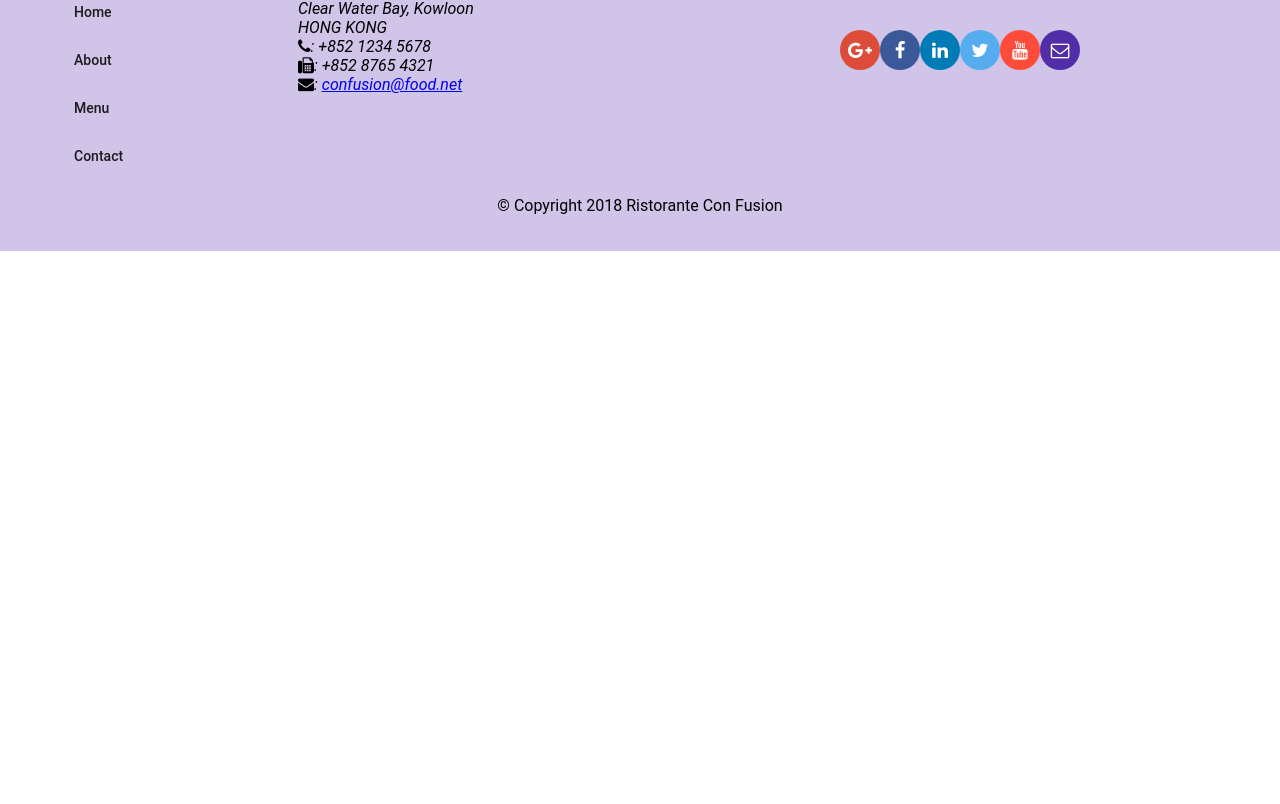
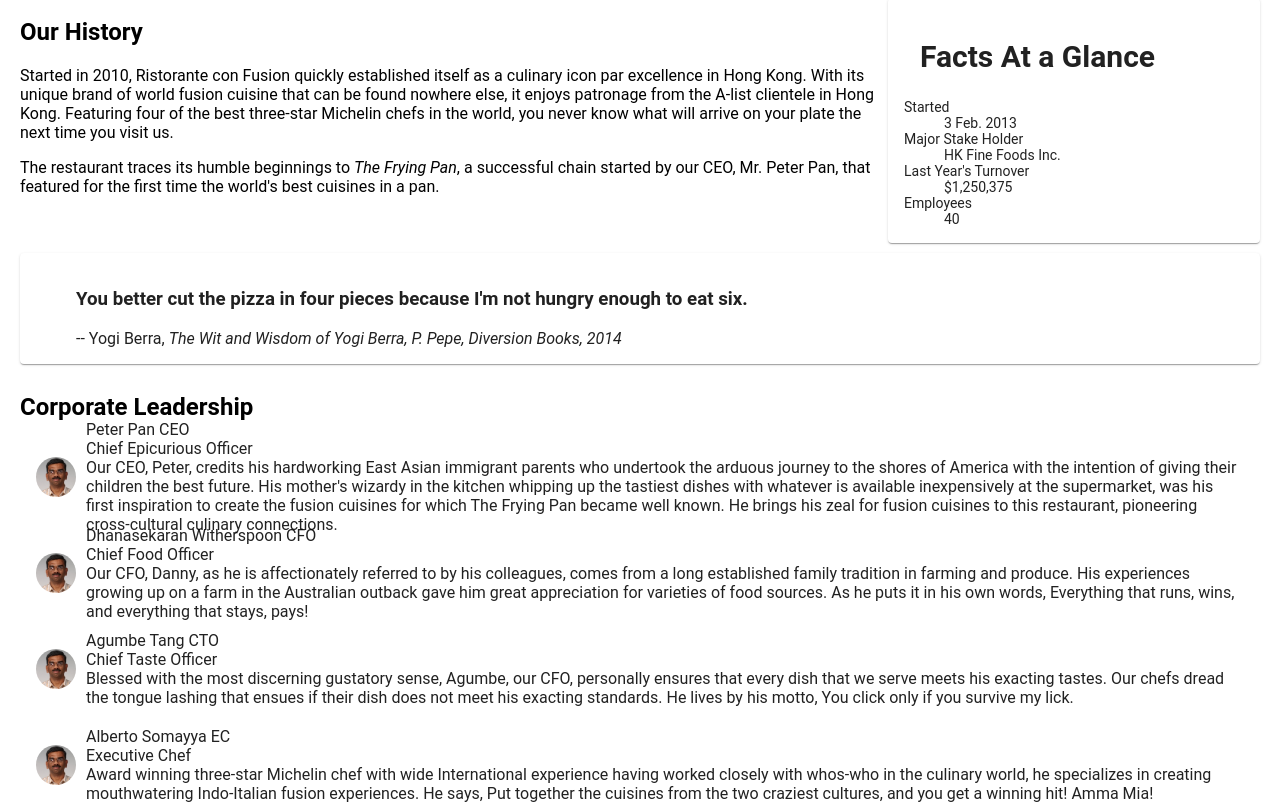
Before and after one commit to mac-rick/conFusion, an Angular app: page /aboutus in a window 1280 px wide. Before the commit this address led to /. Shown: the part 440-1244 px from the top of the page. Before the commit the page ends 800 px from the top, so only its background shows below. Built offline with nearby package versions, Linux system fonts and the light colour scheme.

Commit message:
Assignment 2

```diff
--- a/src/app/about/about.component.html
+++ b/src/app/about/about.component.html
@@ -1,3 +1,72 @@
-<p>
-  about works!
-</p>
+<div class="container"
+  fxLayout="column"
+  fxLayoutGap="10px">
+
+  <div fxFlex>
+    <div>
+        <h3>About Us</h3>
+        <hr>
+    </div>
+  </div>
+
+  <div fxFlex>
+    <div fxLayout="column" fxLayout.gt-sm="row">
+      <div fxFlex="70">
+        <h2>Our History</h2>
+        <p>Started in 2010, Ristorante con Fusion quickly established itself as a culinary icon par excellence in Hong Kong. With its unique brand of world fusion cuisine that can be found nowhere else, it enjoys patronage from the A-list clientele in Hong Kong.  Featuring four of the best three-star Michelin chefs in the world, you never know what will arrive on your plate the next time you visit us.</p>
+        <p>The restaurant traces its humble beginnings to <em>The Frying Pan</em>, a successful chain started by our CEO, Mr. Peter Pan, that featured for the first time the world's best cuisines in a pan.</p>
+      </div>
+      <div fxFlex="30">
+        <mat-card>
+          <mat-card-header>
+            <mat-card-title>
+            <h2>Facts At a Glance</h2>
+            </mat-card-title>
+          </mat-card-header>
+          <mat-card-content>
+            <dl>
+              <dt>Started</dt>
+              <dd>3 Feb. 2013</dd>
+              <dt>Major Stake Holder</dt>
+              <dd>HK Fine Foods Inc.</dd>
+              <dt>Last Year's Turnover</dt>
+              <dd>$1,250,375</dd>
+              <dt>Employees</dt>
+              <dd>40</dd>
+            </dl>
+          </mat-card-content>
+        </mat-card>
+      </div>
+    </div>
+  </div>
+
+  <div fxFlex>
+    <mat-card>
+      <blockquote>
+        <h3>You better cut the pizza in four pieces because
+            I'm not hungry enough to eat six.</h3>
+        <footer>-- Yogi Berra,
+          <cite>The Wit and Wisdom of Yogi Berra,
+            P. Pepe, Diversion Books, 2014</cite>
+        </footer>
+      </blockquote>
+    </mat-card>
+  </div>
+
+
+  <div fxFlex>
+    <h2>Corporate Leadership</h2>
+    <mat-list>
+      <mat-list-item class="listMargin" *ngFor="let leaderData of leader">
+            <img matListAvatar class="roundImg imgMargin" src={{leaderData.image}} alt="{{leaderData.name}}">
+            <p matline>
+              <span>
+                {{leaderData.name}} {{leaderData.abbr}} <br>
+                {{leaderData.designation}} <br>
+                {{leaderData.description}}
+              </span>
+            </p>
+      </mat-list-item>
+    </mat-list>
+  </div>
+</div>
--- a/src/app/about/about.component.scss
+++ b/src/app/about/about.component.scss
@@ -0,0 +1,10 @@
+.roundImg {
+    border-radius: 50%;
+}
+
+.imgMargin {
+    margin-right: 10px;
+}
+.listMargin {
+    margin-bottom: 40px;
+}
--- a/src/app/about/about.component.ts
+++ b/src/app/about/about.component.ts
@@ -1,4 +1,6 @@
 import { Component, OnInit } from '@angular/core';
+import { Leader } from '../shared/leader';
+import { LeaderService } from '../services/leader.service';
 
 @Component({
   selector: 'app-about',
@@ -7,9 +9,13 @@
 })
 export class AboutComponent implements OnInit {
 
-  constructor() { }
+  leader: Leader[];
+
+  constructor(
+    private leaderService: LeaderService) { }
 
   ngOnInit() {
+    this.leader = this.leaderService.getLeaders();
   }
 
 }
--- a/src/app/app-routing/routes.ts
+++ b/src/app/app-routing/routes.ts
@@ -10,6 +10,7 @@
   { path: 'home',  component: HomeComponent },
   { path: 'menu',  component: MenuComponent },
   { path: 'dishdetail/:id', component: DishdetailComponent },
+  { path: 'aboutus', component: AboutComponent },
   { path: 'contactus', component: ContactComponent },
   { path: '', redirectTo: '/home', pathMatch: 'full' }
 ];
--- a/src/app/app.module.ts
+++ b/src/app/app.module.ts
@@ -20,6 +20,7 @@
 
 import { DishService } from './services/dish.service';
 import { PromotionService } from './services/promotion.service';
+import { LeaderService } from './services/leader.service';
 
 import { AppRoutingModule } from './app-routing/app-routing.module';
 
@@ -47,6 +48,7 @@
   ],
   providers: [
     DishService,
+    LeaderService,
     PromotionService
   ],
   bootstrap: [AppComponent]
--- a/src/app/footer/footer.component.html
+++ b/src/app/footer/footer.component.html
@@ -10,7 +10,7 @@
         <h4>Links</h4>
         <mat-list>
           <mat-list-item><a mat-button routerLink='/home'>Home</a></mat-list-item>
-          <mat-list-item><a mat-button>About</a></mat-list-item>
+          <mat-list-item><a mat-button routerLink='/aboutus'>About</a></mat-list-item>
           <mat-list-item><a mat-button routerLink='/menu'>Menu</a></mat-list-item>
           <mat-list-item><a mat-button routerLink='/contactus'>Contact</a></mat-list-item>
         </mat-list>
--- a/src/app/header/header.component.html
+++ b/src/app/header/header.component.html
@@ -1,7 +1,7 @@
 <mat-toolbar color="primary">
   <span><img src="/assets/images/logo.png" height=30 width=41></span>
   <a routerLink='/home' routerLinkActive="active" mat-button><span class="fa fa-home fa-lg"></span> Home</a>
-  <a routerLink='/about' routerLinkActive="active" mat-button><span class="fa fa-info fa-lg"></span> About</a>
+  <a routerLink='/aboutus' routerLinkActive="active" mat-button><span class="fa fa-info fa-lg"></span> About</a>
   <a routerLink='/menu' routerLinkActive="active" mat-button><span class="fa fa-list fa-lg"></span> Menu</a>
   <a routerLink='/contactus' routerLinkActive="active" mat-button><span class="fa fa-address-card fa-lg"></span> Contact</a>
 </mat-toolbar>
--- a/src/app/home/home.component.html
+++ b/src/app/home/home.component.html
@@ -33,4 +33,18 @@
   </mat-card-content>
 </mat-card>
 
+<mat-card *ngIf="leader" fxFlex>
+    <mat-card-header>
+      <div mat-card-avatar></div>
+      <mat-card-title>
+        <h3>{{leader.name | uppercase}} {{leader.abbr | uppercase}}</h3>
+      </mat-card-title>
+    </mat-card-header>
+    <img mat-card-image src={{leader.image}} alt={{leader.name}}>
+    <mat-card-content>
+      <p>{{leader.designation}}</p>
+      <p>{{leader.description}}</p>
+    </mat-card-content>
+</mat-card>
+
 </div>
--- a/src/app/home/home.component.ts
+++ b/src/app/home/home.component.ts
@@ -4,23 +4,31 @@
 import { DishService } from '../services/dish.service';
 import { Promotion } from '../shared/promotion';
 import { PromotionService } from '../services/promotion.service';
+import { Leader } from '../shared/leader';
+import { LeaderService } from '../services/leader.service';
 
 @Component({
   selector: 'app-home',
   templateUrl: './home.component.html',
   styleUrls: ['./home.component.scss']
 })
+
 export class HomeComponent implements OnInit {
 
   dish: Dish;
   promotion: Promotion;
+  leader: Leader;
 
-  constructor(private dishservice: DishService,
-    private promotionservice: PromotionService) { }
+  constructor(
+    private dishservice: DishService,
+    private promotionservice: PromotionService,
+    private leaderservice: LeaderService
+  ) { }
 
   ngOnInit() {
     this.dish = this.dishservice.getFeaturedDish();
     this.promotion = this.promotionservice.getFeaturedPromotion();
+    this.leader = this.leaderservice.getCorporateLeader();
   }
 
 }
--- /dev/null
+++ b/src/app/services/leader.service.ts
@@ -0,0 +1,24 @@
+import { Injectable } from '@angular/core';
+import { Leader } from '../shared/leader';
+import { LEADERS } from '../shared/leaders';
+
+@Injectable({
+  providedIn: 'root'
+})
+export class LeaderService {
+
+  constructor() { }
+
+  getLeaders(): Leader [] {
+    return LEADERS;
+  }
+
+  getLeader(id: string): Leader {
+    return LEADERS.filter((leader) => (leader.id === id))[0];
+  }
+
+  getCorporateLeader(): Leader {
+    return LEADERS.filter((leader) => leader.featured)[0];
+  }
+
+}
--- /dev/null
+++ b/src/app/shared/leader.ts
@@ -0,0 +1,9 @@
+export class Leader {
+    id: string;
+    name: string;
+    image: string;
+    designation: string;
+    abbr: string;
+    featured: boolean;
+    description: string;
+}
--- /dev/null
+++ b/src/app/shared/leaders.ts
@@ -0,0 +1,44 @@
+import { Leader } from './leader';
+
+export const LEADERS: Leader[] = [
+    {
+      id: '0',
+      name: 'Peter Pan',
+      image: '/assets/images/alberto.png',
+      designation: 'Chief Epicurious Officer',
+      abbr: 'CEO',
+      featured: false,
+      // tslint:disable-next-line:max-line-length
+      description: 'Our CEO, Peter, credits his hardworking East Asian immigrant parents who undertook the arduous journey to the shores of America with the intention of giving their children the best future. His mother\'s wizardy in the kitchen whipping up the tastiest dishes with whatever is available inexpensively at the supermarket, was his first inspiration to create the fusion cuisines for which The Frying Pan became well known. He brings his zeal for fusion cuisines to this restaurant, pioneering cross-cultural culinary connections.'
+    },
+    {
+      id: '1',
+      name: 'Dhanasekaran Witherspoon',
+      image: '/assets/images/alberto.png',
+      designation: 'Chief Food Officer',
+      abbr: 'CFO',
+      featured: false,
+      // tslint:disable-next-line:max-line-length
+      description: 'Our CFO, Danny, as he is affectionately referred to by his colleagues, comes from a long established family tradition in farming and produce. His experiences growing up on a farm in the Australian outback gave him great appreciation for varieties of food sources. As he puts it in his own words, Everything that runs, wins, and everything that stays, pays!'
+    },
+    {
+      id: '2',
+      name: 'Agumbe Tang',
+      image: '/assets/images/alberto.png',
+      designation: 'Chief Taste Officer',
+      abbr: 'CTO',
+      featured: false,
+      // tslint:disable-next-line:max-line-length
+      description: 'Blessed with the most discerning gustatory sense, Agumbe, our CFO, personally ensures that every dish that we serve meets his exacting tastes. Our chefs dread the tongue lashing that ensues if their dish does not meet his exacting standards. He lives by his motto, You click only if you survive my lick.'
+    },
+    {
+      id: '3',
+      name: 'Alberto Somayya',
+      image: '/assets/images/alberto.png',
+      designation: 'Executive Chef',
+      abbr: 'EC',
+      featured: true,
+      // tslint:disable-next-line:max-line-length
+      description: 'Award winning three-star Michelin chef with wide International experience having worked closely with whos-who in the culinary world, he specializes in creating mouthwatering Indo-Italian fusion experiences. He says, Put together the cuisines from the two craziest cultures, and you get a winning hit! Amma Mia!'
+    }
+  ];
```
Also changed, not shown: 1 other file (tests, documents, lock files or other folders).
